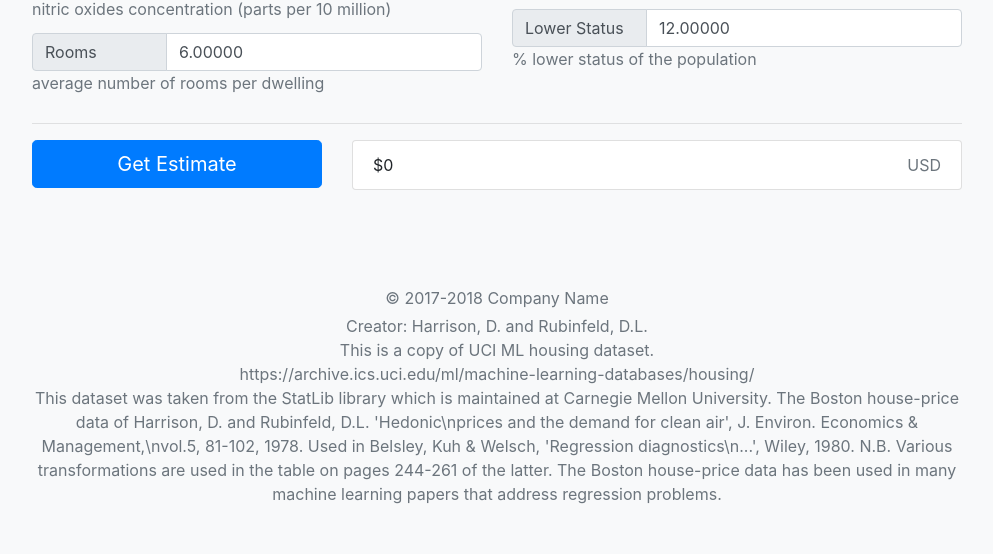
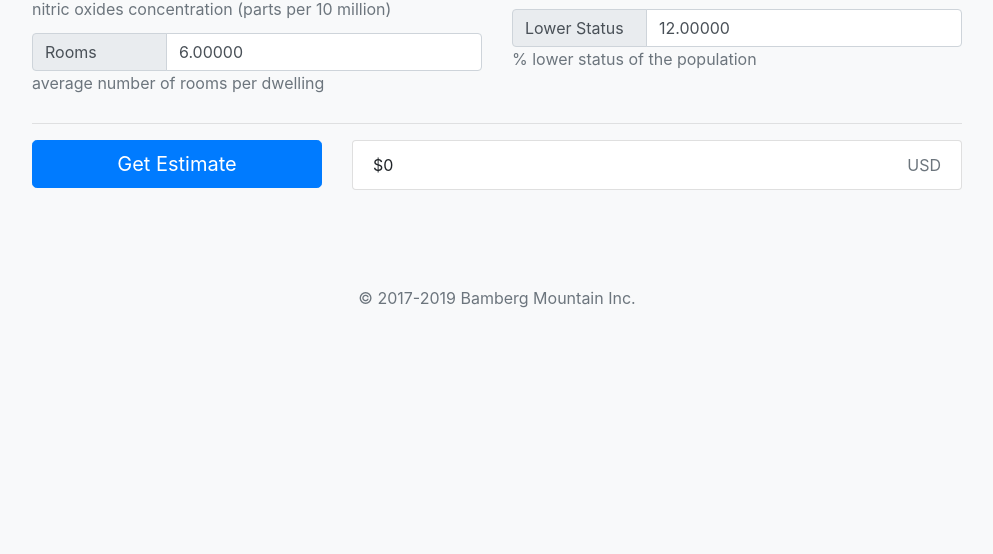
Before and after one commit to gary-pacheco/proto, a Flask app: page / in a window 1280 px wide. Shown: the part 641-1195 px from the top of the page, without its empty margins (143-1136 px from the left). After the commit the page ends 949 px from the top, so only its background shows below. Run offline with Flask 2, Linux system fonts and the light colour scheme; parts of the project's set-up code (start-up, migrations or seed data) failed here and were passed over; some libraries are stand-ins or nearby versions.

Commit message:
Added a version to the health check.

```diff
--- a/app.py
+++ b/app.py
@@ -15,6 +15,7 @@ print(flask.__version__)
 print(np.__version__)
 print(pd.__version__)
 
+version = '0.1.0'
 app = Flask(__name__)
 boston = keras.datasets.boston_housing
 tf_gpus = 0
@@ -126,7 +127,8 @@ def test_api():
     print('Health check - Estimate:', price_est)
     resp_data = {'status': 'OK',
                  'hostname': socket.gethostname(),
-                 'timestamp': time.time()}
+                 'timestamp': time.time(),
+                 'version': version}
     return flask.jsonify(resp_data)
 
 
--- a/templates/input.html
+++ b/templates/input.html
@@ -179,18 +179,7 @@
     <!--</form>-->
 
     <footer class="my-5 pt-5 text-muted text-center text-small">
-        <p class="mb-1">&copy; 2017-2018 Company Name</p>
-        <p class="mb-2">
-            Creator: Harrison, D. and Rubinfeld, D.L.<br/>
-            This is a copy of UCI ML housing dataset.<br/>
-            https://archive.ics.uci.edu/ml/machine-learning-databases/housing/<br/>
-            This dataset was taken from the StatLib library which is maintained at Carnegie Mellon University.
-            The Boston house-price data of Harrison, D. and Rubinfeld, D.L. 'Hedonic\nprices and the demand
-            for clean air', J. Environ. Economics & Management,\nvol.5, 81-102, 1978. Used in Belsley, Kuh & Welsch,
-            'Regression diagnostics\n...', Wiley, 1980. N.B. Various transformations are used in the table on pages
-            244-261 of the latter. The Boston house-price data has been used in many machine learning papers that
-            address regression problems.
-        </p>
+        <p class="mb-1">&copy; 2017-2019 Bamberg Mountain Inc.</p>
     </footer>
 </div>
 
```
